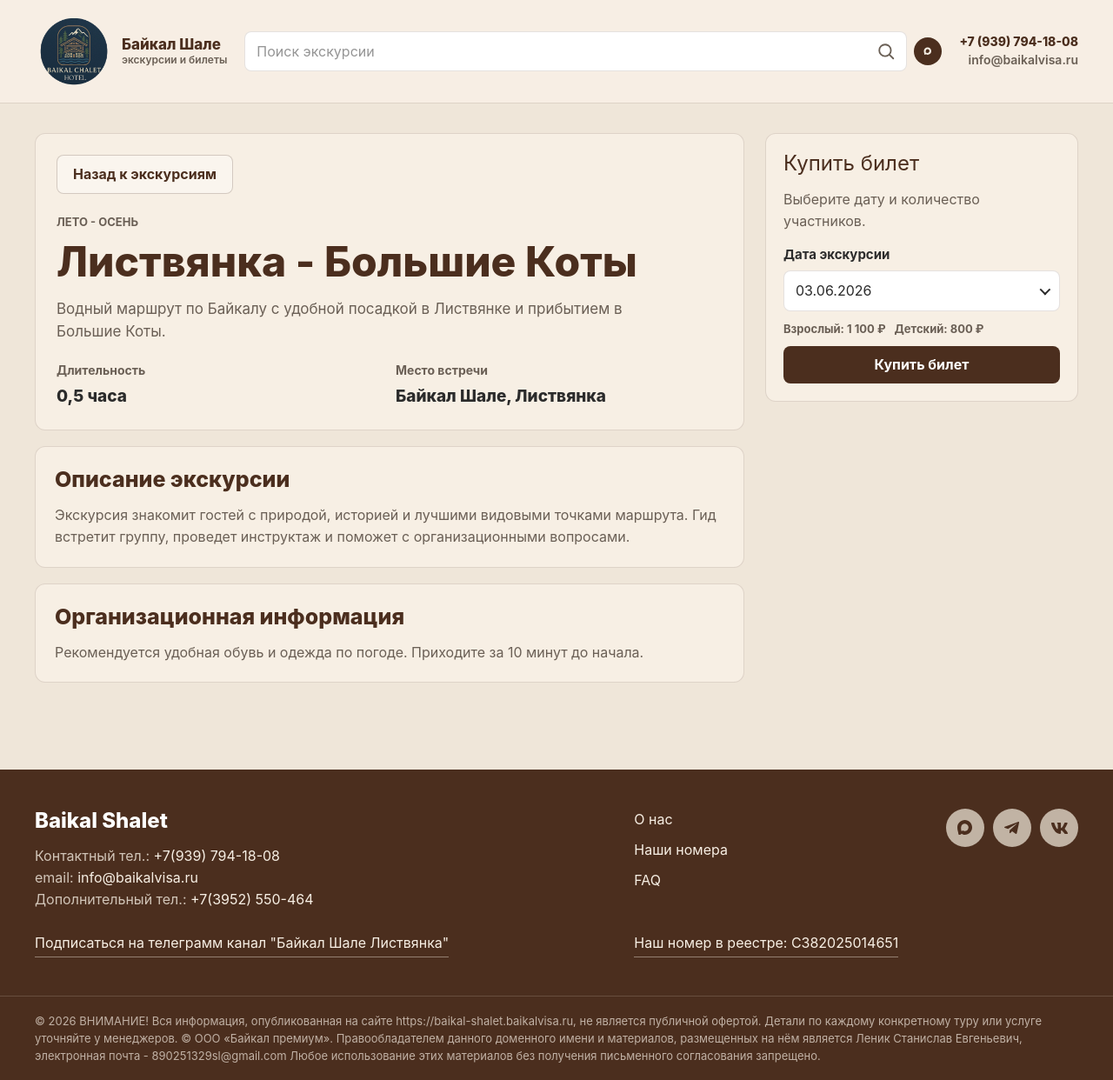
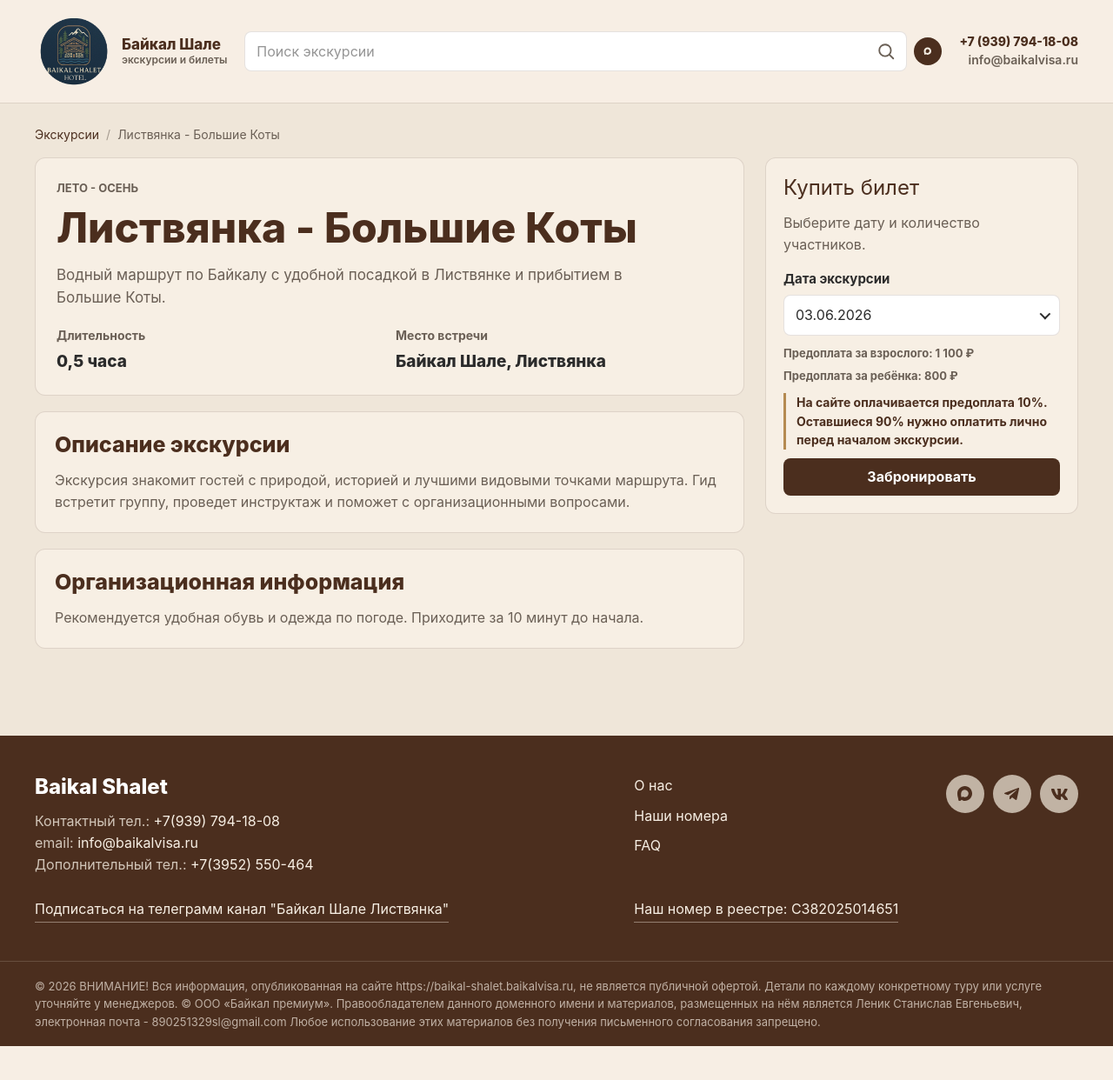
Before and after one commit to Sobol17/baikal-shale-tickets, a Laravel app: a page that uses resources/views/excursions/show.blade.php in a window 1280 px wide. Shown: the whole page at 87% size. After the commit the page ends 1203 px from the top, so only its background shows below. Run offline with Laravel 12, Linux system fonts and the light colour scheme; data comes from the database, SQL or seed files in the repository; style sheets or scripts are compiled from the project's sources.

Commit message:
update ui

```diff
--- a/app/Modules/Notifications/Mail/BookingPaidMail.php
+++ b/app/Modules/Notifications/Mail/BookingPaidMail.php
@@ -18,7 +18,7 @@ class BookingPaidMail extends Mailable
     public function envelope(): Envelope
     {
         return new Envelope(
-            subject: 'Ваше бронирование экскурсии подтверждено',
+            subject: 'Предоплата внесена — бронирование экскурсии подтверждено',
         );
     }
 
--- a/resources/css/app.css
+++ b/resources/css/app.css
@@ -744,6 +744,15 @@ textarea {
     font-weight: 650;
 }
 
+.purchase-form__prepayment {
+    margin: 0;
+    border-left: 3px solid var(--accent);
+    padding-left: 12px;
+    color: var(--brand);
+    font-size: 14px;
+    font-weight: 700;
+}
+
 .empty-state,
 .panel {
     min-width: 0;
@@ -763,7 +772,7 @@ textarea {
     grid-template-columns: minmax(0, 1fr) 360px;
     gap: 24px;
     align-items: start;
-    padding: 34px 0 52px;
+    padding: 16px 0 52px;
 }
 
 .detail-main {
@@ -786,8 +795,63 @@ textarea {
     font-weight: 760;
 }
 
-.checkout-brief .button + h1 {
-    margin-top: 22px;
+.breadcrumbs {
+    min-width: 0;
+    color: var(--muted);
+    font-size: 14px;
+    line-height: 1.4;
+}
+
+.page-breadcrumbs {
+    padding-top: 26px;
+}
+
+.breadcrumbs ol {
+    display: flex;
+    min-width: 0;
+    flex-wrap: wrap;
+    gap: 4px 8px;
+    align-items: center;
+    margin: 0;
+    padding: 0;
+    list-style: none;
+}
+
+.breadcrumbs li {
+    display: inline-flex;
+    min-width: 0;
+    align-items: center;
+    gap: 8px;
+}
+
+.breadcrumbs li + li::before {
+    color: rgba(106, 95, 85, 0.56);
+    content: "/";
+}
+
+.breadcrumbs a,
+.breadcrumbs [aria-current="page"] span {
+    display: block;
+    max-width: min(320px, 48vw);
+    overflow: hidden;
+    text-overflow: ellipsis;
+    white-space: nowrap;
+}
+
+.breadcrumbs a {
+    color: var(--brand);
+    text-decoration: underline;
+    text-decoration-color: transparent;
+    text-underline-offset: 3px;
+    transition: text-decoration-color 0.2s ease;
+}
+
+.breadcrumbs a:hover {
+    text-decoration-color: currentColor;
+}
+
+.breadcrumbs [aria-current="page"] span {
+    color: var(--muted);
 }
 
 .detail-sidebar {
--- a/resources/js/app.js
+++ b/resources/js/app.js
@@ -262,16 +262,16 @@ window.bookingCheckout = ({
         return Math.max(0, this.seatsCount - 1);
     },
 
-    get totalCents() {
+    get prepaymentCents() {
         return (this.adultPriceCents * this.adultTicketsCount) + (this.childPriceCents * this.childTicketsCount);
     },
 
-    get adultTotalCents() {
-        return this.adultPriceCents * this.adultTicketsCount;
+    get fullPriceCents() {
+        return this.prepaymentCents * 10;
     },
 
-    get childTotalCents() {
-        return this.childPriceCents * this.childTicketsCount;
+    get remainingCents() {
+        return this.fullPriceCents - this.prepaymentCents;
     },
 
     normalizeTickets() {
--- a/resources/views/components/layouts/app.blade.php
+++ b/resources/views/components/layouts/app.blade.php
@@ -178,9 +178,9 @@
                     <nav aria-label="Footer navigation">
                         <h3 class="u-visually-hidden">Footer navigation</h3>
                         <ul>
-                            <li><a href="#about">О нас</a></li>
-                            <li><a href="#rooms">Наши номера</a></li>
-                            <li><a href="#faq">FAQ</a></li>
+                            <li><a href="https://baikal-shalet.baikalvisa.ru/#about" target="_blank">О нас</a></li>
+                            <li><a href="https://baikal-shalet.baikalvisa.ru/#rooms" target="_blank">Наши номера</a></li>
+                            <li><a href="https://baikal-shalet.baikalvisa.ru/#faq" target="_blank">FAQ</a></li>
                         </ul>
                     </nav>
 
--- a/resources/views/excursions/partials/booking-form.blade.php
+++ b/resources/views/excursions/partials/booking-form.blade.php
@@ -72,11 +72,17 @@
         </div>
     </div>
 
-    <div class="purchase-form__prices">
-        <span>Взрослый: {{ number_format($excursion->adult_price_cents / 100, 0, ',', ' ') }} ₽</span>
-        <span>Детский: {{ number_format($excursion->child_price_cents / 100, 0, ',', ' ') }} ₽</span>
-    </div>
+    @if ($showPrepaymentDetails ?? false)
+        <div class="purchase-form__prices">
+            <span>Предоплата за взрослого: {{ number_format($excursion->adult_price_cents / 100, 0, ',', ' ') }} ₽</span>
+            <span>Предоплата за ребёнка: {{ number_format($excursion->child_price_cents / 100, 0, ',', ' ') }} ₽</span>
+        </div>
 
-    <button class="button button--primary" type="submit">Купить билет</button>
+        <p class="purchase-form__prepayment">
+            На сайте оплачивается предоплата 10%. Оставшиеся 90% нужно оплатить лично перед началом экскурсии.
+        </p>
+    @endif
+
+    <button class="button button--primary" type="submit">Забронировать</button>
 </form>
 @endif
--- a/resources/views/excursions/show.blade.php
+++ b/resources/views/excursions/show.blade.php
@@ -50,11 +50,19 @@
     type="product"
     :structured-data="$structuredData"
 >
+    <div class="app-container page-breadcrumbs">
+        <nav class="breadcrumbs" aria-label="Хлебные крошки">
+            <ol>
+                <li><a href="{{ route('home') }}">Экскурсии</a></li>
+                <li aria-current="page"><span>{{ $excursion->title }}</span></li>
+            </ol>
+        </nav>
+    </div>
+
     <div class="app-container detail-layout">
         <main class="detail-main">
             <section class="panel detail-hero">
-                <a href="{{ route('home') }}" class="button button--ghost">Назад к экскурсиям</a>
-                <p class="kicker kicker--spaced">{{ $excursion->season->label() }}</p>
+                <p class="kicker">{{ $excursion->season->label() }}</p>
                 <h1>{{ $excursion->title }}</h1>
                 <p class="lead">{{ $excursion->short_description }}</p>
 
@@ -87,7 +95,10 @@
             <h2 class="aside-title">Купить билет</h2>
             <p class="muted-copy">Выберите дату и количество участников.</p>
 
-            @include('excursions.partials.booking-form', ['excursion' => $excursion])
+            @include('excursions.partials.booking-form', [
+                'excursion' => $excursion,
+                'showPrepaymentDetails' => true,
+            ])
         </aside>
     </div>
 </x-layouts.app>
```
Also changed, not shown: other parts of resources/css/app.css (+58 -23 lines), docs/project-overview.md (+7 -7 lines), resources/views/bookings/create.blade.php (+34 -19 lines), resources/views/emails/booking-paid.blade.php (+6 -1 lines), tests/Feature/BookingFlowTest.php (+47 -3 lines), README.md.
